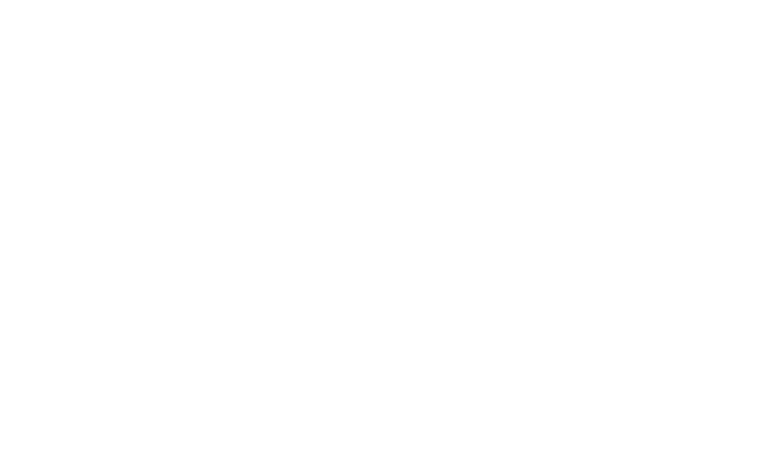
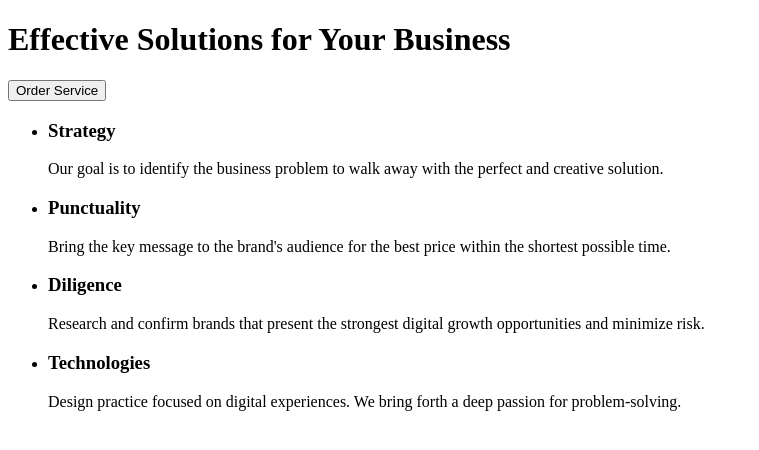
Before and after one commit to Alex-Sea-gull/goit-markup-hw-01, a plain HTML site: page index.html in a window 1280 px wide. Shown: the whole page, without its empty margins (0-759 px from the left). Drawn offline with Linux system fonts and the light colour scheme.

Commit message:
add section 1 or 2

```diff
--- a/index.html
+++ b/index.html
@@ -1,11 +1,58 @@
 <!DOCTYPE html>
 <html lang="en">
-<head>
-    <meta charset="UTF-8">
-    <meta name="viewport" content="width=device-width, initial-scale=1.0">
-    <title>Document</title>
-</head>
-<body>
+  <head>
+    <meta charset="UTF-8" />
+    <meta name="viewport" content="width=device-width, initial-scale=1.0" />
+    <title>Webstudio</title>
+  </head>
+  <body>
+    <!-- Page header -->
+    <header>
+      <a href></a>
+    </header>
 
-</body>
+    <main>
+      <h1>Effective Solutions for Your Business</h1>
+      <button type="button">Order Service</button>
+
+      <!--Section 1-->
+      <section>
+        <ul>
+          <li>
+            <h3>Strategy</h3>
+            <p>
+              Our goal is to identify the business problem to walk away with the
+              perfect and creative solution.
+            </p>
+          </li>
+          <li>
+            <h3>Punctuality</h3>
+            <p>
+              Bring the key message to the brand's audience for the best price
+              within the shortest possible time.
+            </p>
+          </li>
+          <li>
+            <h3>Diligence</h3>
+            <p>
+              Research and confirm brands that present the strongest digital
+              growth opportunities and minimize risk.
+            </p>
+          </li>
+          <li>
+            <h3>Technologies</h3>
+            <p>
+              Design practice focused on digital experiences. We bring forth a
+              deep passion for problem-solving.
+            </p>
+          </li>
+        </ul>
+      </section>
+
+      <!--Section2-->
+      <section></section>
+    </main>
+
+    <footer></footer>
+  </body>
 </html>
```
